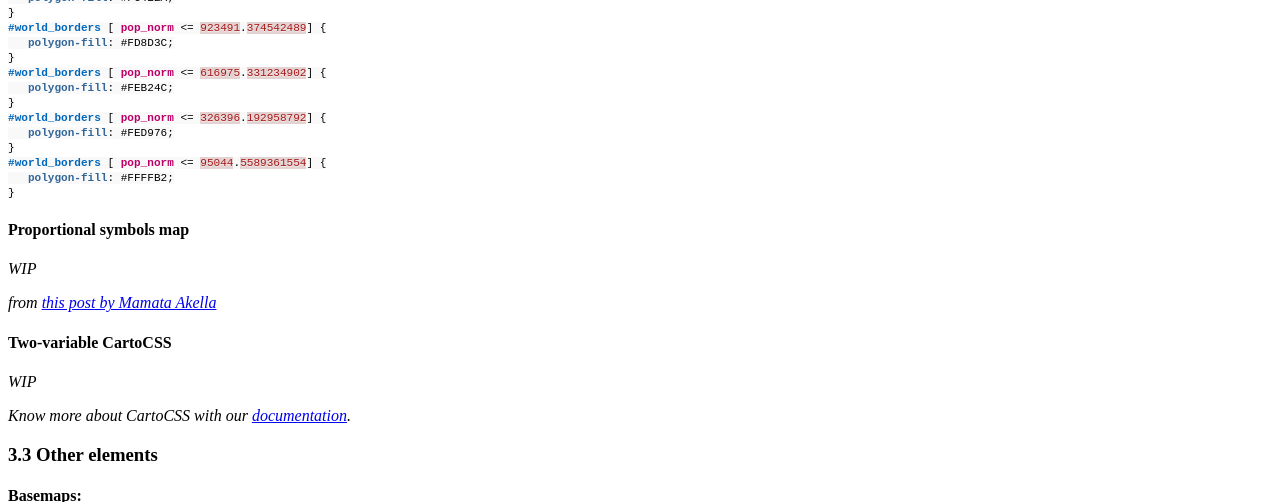
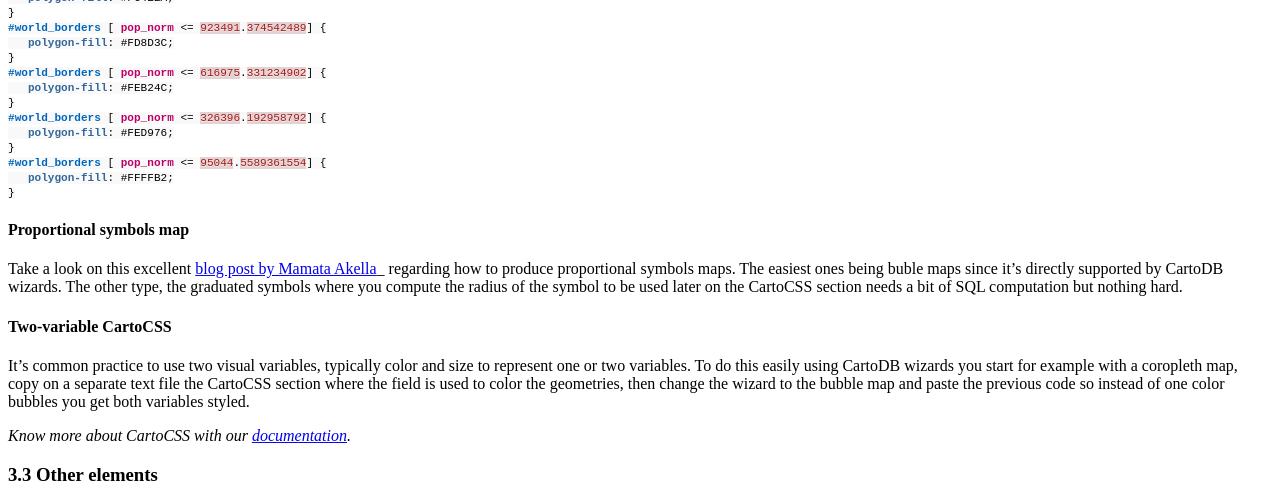
Before and after one commit to CartoDB/training, a Jekyll site: the page built from _posts/2016-05-25-siglibre10-workshop.md, in a window 1280 px wide and 900 px high, scrolled down 7489 px, cut to the strip 0-502 px from the top of the window. Built offline with Jekyll 4.4.1, drawn with Linux system fonts in a browser that asks for light colours; a style sheet for code colours, icons or effects is not loaded.

Commit message:
more content for the styling

````diff
--- a/_posts/2016-05-25-siglibre10-workshop.md
+++ b/_posts/2016-05-25-siglibre10-workshop.md
@@ -375,12 +375,12 @@ The last link of the previous link is a great discussion about the different map
 ```
 
 #### Proportional symbols map
-_WIP_
 
-_from [this post by Mamata Akella](https://blog.cartodb.com/proportional-symbol-maps/)_
+Take a look on this excellent [blog post by Mamata Akella](https://blog.cartodb.com/proportional-symbol-maps/)_ regarding how to produce proportional symbols maps. The easiest ones being buble maps since it's directly supported by CartoDB wizards. The other type, the graduated symbols where you compute the radius of the symbol to be used later on the CartoCSS section needs a bit of SQL computation but nothing hard.
 
 #### Two-variable CartoCSS
-_WIP_
+
+It's common practice to use two visual variables, typically color and size to represent one or two variables. To do this easily using CartoDB wizards you start for example with a coropleth map, copy on a separate text file the CartoCSS section where the field is used to color the geometries, then change the wizard to the bubble map and paste the previous code so instead of one color bubbles you get both variables styled.
 
 _Know more about CartoCSS with our [documentation](https://docs.cartodb.com/cartodb-platform/cartocss/)._
 
````
